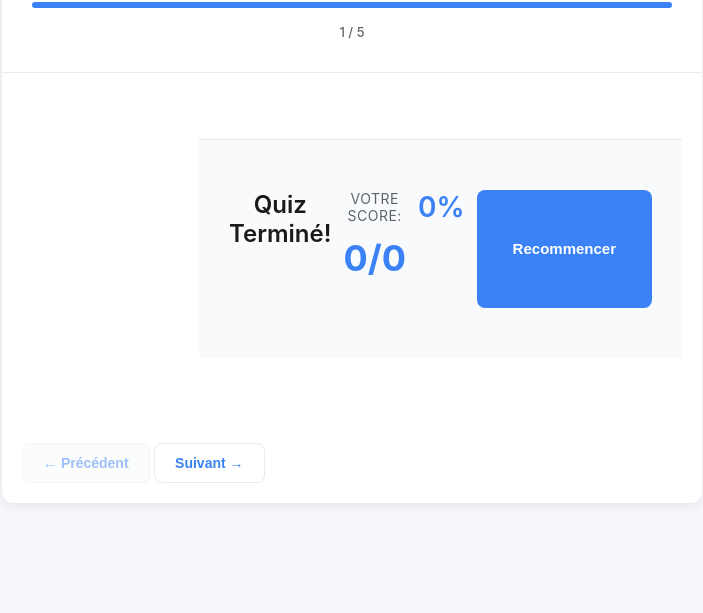
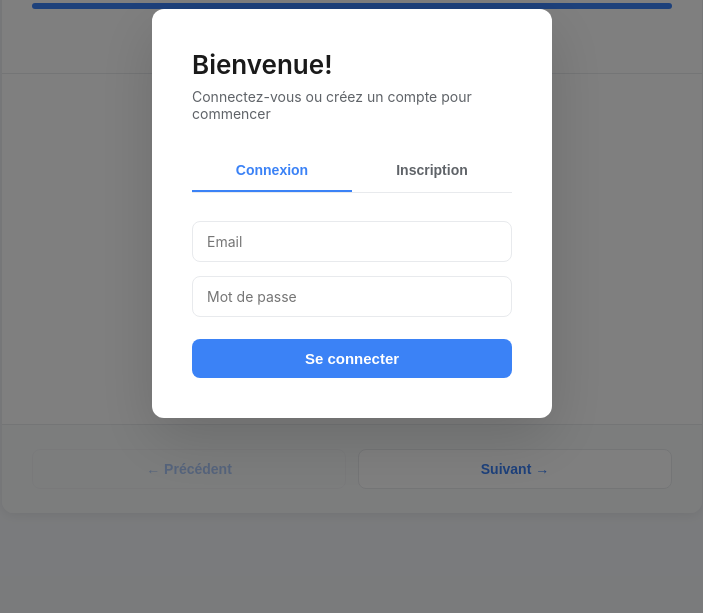
Before and after one commit to arthurmiszczak/Projet-Quizzzzzzz, a website: page public/index.html in a window 1280 px wide. Shown: the part 187-800 px from the top of the page, without its empty margins (288-991 px from the left). Drawn offline with Linux system fonts and the light colour scheme.

Commit message:
modif html css

```diff
--- a/public/index.html
+++ b/public/index.html
@@ -7,6 +7,35 @@
     <title>Projet-Quizzzzzzz</title>
 </head>
 <body>
+    <!-- Modal de connexion/inscription -->
+    <div id="authModal" class="auth-modal">
+        <div class="auth-modal-content">
+            <h2>Bienvenue!</h2>
+            <p>Connectez-vous ou créez un compte pour commencer</p>
+
+            <div class="auth-tabs">
+                <button class="auth-tab-btn active" data-tab="login">Connexion</button>
+                <button class="auth-tab-btn" data-tab="signup">Inscription</button>
+            </div>
+
+            <!-- Forme de connexion -->
+            <form id="loginForm" class="auth-form active">
+                <input type="email" placeholder="Email" required>
+                <input type="password" placeholder="Mot de passe" required>
+                <button type="submit" class="auth-btn">Se connecter</button>
+            </form>
+
+            <!-- Forme d'inscription -->
+            <form id="signupForm" class="auth-form">
+                <input type="text" placeholder="Nom complet" required>
+                <input type="email" placeholder="Email" required>
+                <input type="password" placeholder="Mot de passe" required>
+                <input type="password" placeholder="Confirmer le mot de passe" required>
+                <button type="submit" class="auth-btn">S'inscrire</button>
+            </form>
+        </div>
+    </div>
+
     <div class="quiz-container">
         <div class="quiz-header">
             <h1>Projet-Quizzzzzzz</h1>
--- a/public/main.css
+++ b/public/main.css
@@ -178,6 +178,10 @@ body {
 
 .hidden {
     display: none;
+}
+
+.quiz-footer {
+    padding: 24px 30px;
     display: flex;
     justify-content: space-between;
     gap: 12px;
@@ -207,11 +211,12 @@ body {
 .btn-nav:disabled {
     opacity: 0.4;
     cursor: not-allowed;
-    background: #f9fafb
+    background: #f9fafb;
 }
-.btn-nav:disabled {
-    opacity: 0.5;
-    cursor: not-al4px 20px;
+
+@media (max-width: 600px) {
+    .quiz-header {
+        padding: 24px 20px;
     }
 
     .quiz-header h1 {
@@ -248,10 +253,127 @@ body {
 
     .btn-nav {
         font-size: 13px;
-        padding: 10px 1x 15px;
-        font-size: 14px;
+        padding: 10px 16px;
     }
+}
 
-    .score-value {
-        font-size: 36px;
+/* Auth Modal */
+.auth-modal {
+    position: fixed;
+    top: 0;
+    left: 0;
+    right: 0;
+    bottom: 0;
+    background: rgba(0, 0, 0, 0.5);
+    display: flex;
+    justify-content: center;
+    align-items: center;
+    z-index: 1000;
+    padding: 20px;
+}
+
+.auth-modal-content {
+    background: white;
+    border-radius: 12px;
+    padding: 40px;
+    max-width: 400px;
+    width: 100%;
+    box-shadow: 0 20px 60px rgba(0, 0, 0, 0.15);
+    animation: slideUp 0.4s ease;
+}
+
+@keyframes slideUp {
+    from {
+        opacity: 0;
+        transform: translateY(30px);
     }
+    to {
+        opacity: 1;
+        transform: translateY(0);
+    }
+}
+
+.auth-modal-content h2 {
+    color: #1a1a1a;
+    font-size: 26px;
+    margin-bottom: 8px;
+    font-weight: 600;
+}
+
+.auth-modal-content > p {
+    color: #5f6368;
+    font-size: 14px;
+    margin-bottom: 28px;
+}
+
+.auth-tabs {
+    display: flex;
+    gap: 0;
+    margin-bottom: 28px;
+    border-bottom: 1px solid #e8eaed;
+}
+
+.auth-tab-btn {
+    flex: 1;
+    padding: 12px 0;
+    border: none;
+    background: none;
+    color: #5f6368;
+    font-weight: 600;
+    font-size: 14px;
+    cursor: pointer;
+    border-bottom: 2px solid transparent;
+    transition: all 0.3s ease;
+}
+
+.auth-tab-btn.active {
+    color: #3b82f6;
+    border-bottom-color: #3b82f6;
+}
+
+.auth-form {
+    display: none;
+}
+
+.auth-form.active {
+    display: flex;
+    flex-direction: column;
+    gap: 14px;
+}
+
+.auth-form input {
+    padding: 11px 14px;
+    border: 1px solid #e8eaed;
+    border-radius: 8px;
+    font-size: 14px;
+    transition: border-color 0.2s ease;
+    font-family: inherit;
+}
+
+.auth-form input:focus {
+    outline: none;
+    border-color: #3b82f6;
+    box-shadow: 0 0 0 3px rgba(59, 130, 246, 0.1);
+}
+
+.auth-btn {
+    padding: 11px;
+    background: #3b82f6;
+    color: white;
+    border: none;
+    border-radius: 8px;
+    font-weight: 600;
+    font-size: 15px;
+    cursor: pointer;
+    transition: all 0.2s ease;
+    margin-top: 8px;
+}
+
+.auth-btn:hover {
+    background: #2563eb;
+    box-shadow: 0 2px 8px rgba(59, 130, 246, 0.3);
+}
+
+.auth-modal.hidden {
+    display: none;
+}
--- a/public/main.js
+++ b/public/main.js
@@ -0,0 +1,46 @@
+// Gestion du modal d'authentification
+document.addEventListener('DOMContentLoaded', function() {
+    const authModal = document.getElementById('authModal');
+    const tabBtns = document.querySelectorAll('.auth-tab-btn');
+    const forms = document.querySelectorAll('.auth-form');
+    const loginForm = document.getElementById('loginForm');
+    const signupForm = document.getElementById('signupForm');
+
+    // Gestion des tabs
+    tabBtns.forEach(btn => {
+        btn.addEventListener('click', function() {
+            const tabName = this.dataset.tab;
+
+            // Retirer active de tous les boutons et formes
+            tabBtns.forEach(b => b.classList.remove('active'));
+            forms.forEach(f => f.classList.remove('active'));
+
+            // Ajouter active au bouton et la forme correspondante
+            this.classList.add('active');
+            if (tabName === 'login') {
+                loginForm.classList.add('active');
+            } else {
+                signupForm.classList.add('active');
+            }
+        });
+    });
+
+    // Gestion des formulaires
+    loginForm.addEventListener('submit', function(e) {
+        e.preventDefault();
+        // Simuler la connexion
+        const email = this.querySelector('input[type="email"]').value;
+        console.log('Connexion avec:', email);
+        // Fermer le modal
+        authModal.classList.add('hidden');
+    });
+
+    signupForm.addEventListener('submit', function(e) {
+        e.preventDefault();
+        // Simuler l'inscription
+        const email = this.querySelector('input[type="email"]').value;
+        console.log('Inscription avec:', email);
+        // Fermer le modal
+        authModal.classList.add('hidden');
+    });
+});
```
